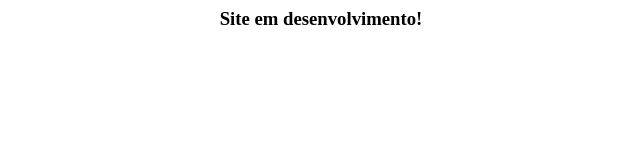
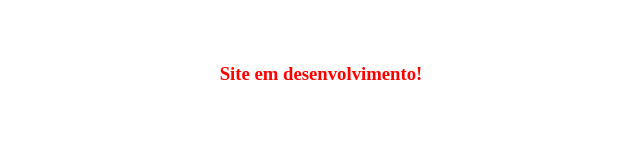
Before and after one commit to KalasansFightTeam/kalasansfightteam.github.io, a plain HTML site: page index.html in a window 1280 px wide. Shown: the whole page, without its empty margins (319-959 px from the left). Drawn offline with Linux system fonts and the light colour scheme.

Commit message:
Update index.html

```diff
--- a/index.html
+++ b/index.html
@@ -4,7 +4,9 @@
 </head>
 <body>
 <center>
-<h3 style="color=red;">Site em desenvolvimento!</h3>
+  <br/>
+  <br/>
+<h3 style="color:red;">Site em desenvolvimento!</h3>
 </center>
 </body>
 </html>
```
